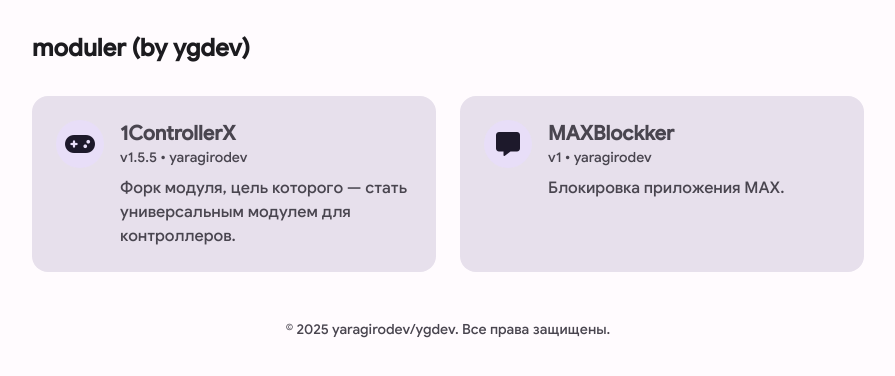
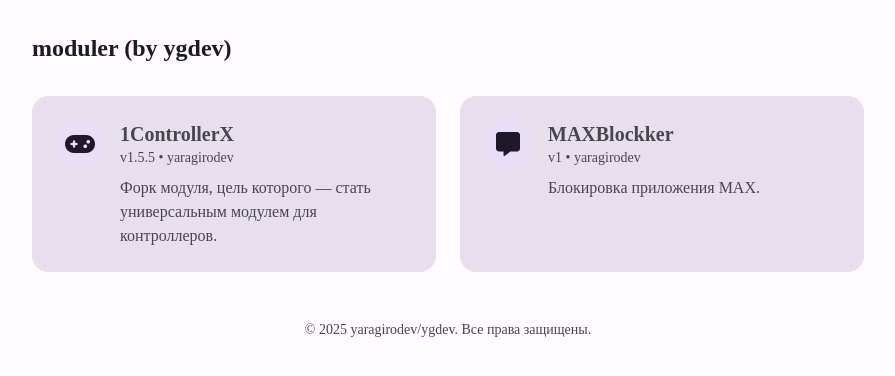
Before and after one commit to yaragirodev/moduler, a plain HTML site: page index.html in a window 1280 px wide. Shown: the whole page, without its empty margins (192-1087 px from the left). Drawn offline with nearby package versions, Linux system fonts and the light colour scheme.

Commit message:
Update styles.css

```diff
--- a/styles.css
+++ b/styles.css
@@ -21,7 +21,6 @@
         }
 
         body {
-            font-family: 'Inter', sans-serif;
             background-color: var(--md-sys-color-background);
             color: var(--md-sys-color-on-background);
         }
@@ -38,8 +37,7 @@
 
 @font-face {
   font-family: 'sasans';
-  src: url('web/fonts/gsans.woff2') format('woff2'),
-       url('web/fonts/gsans.woff') format('woff'); /* Резервный формат */
+  src: url('web/fonts/productsans.ttf') format('ttf'),
   font-weight: 400;
 }
 
```
